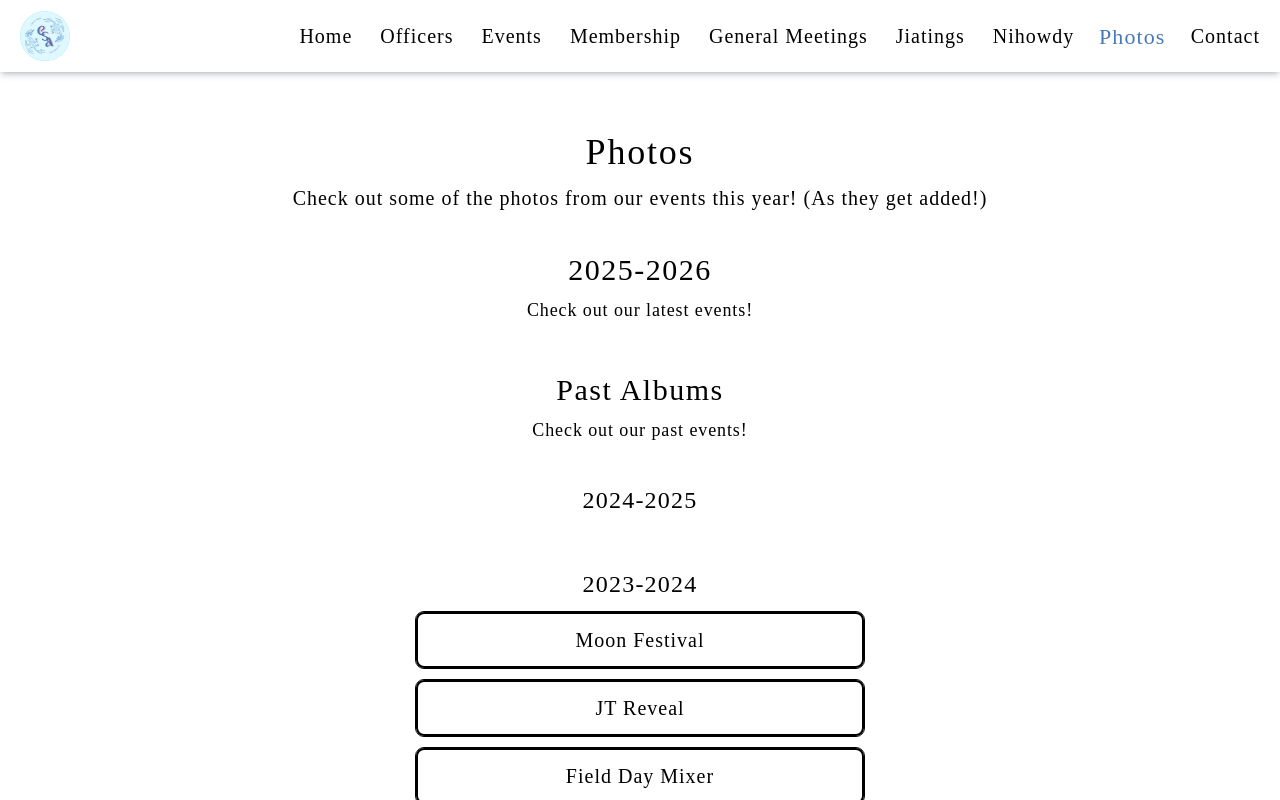
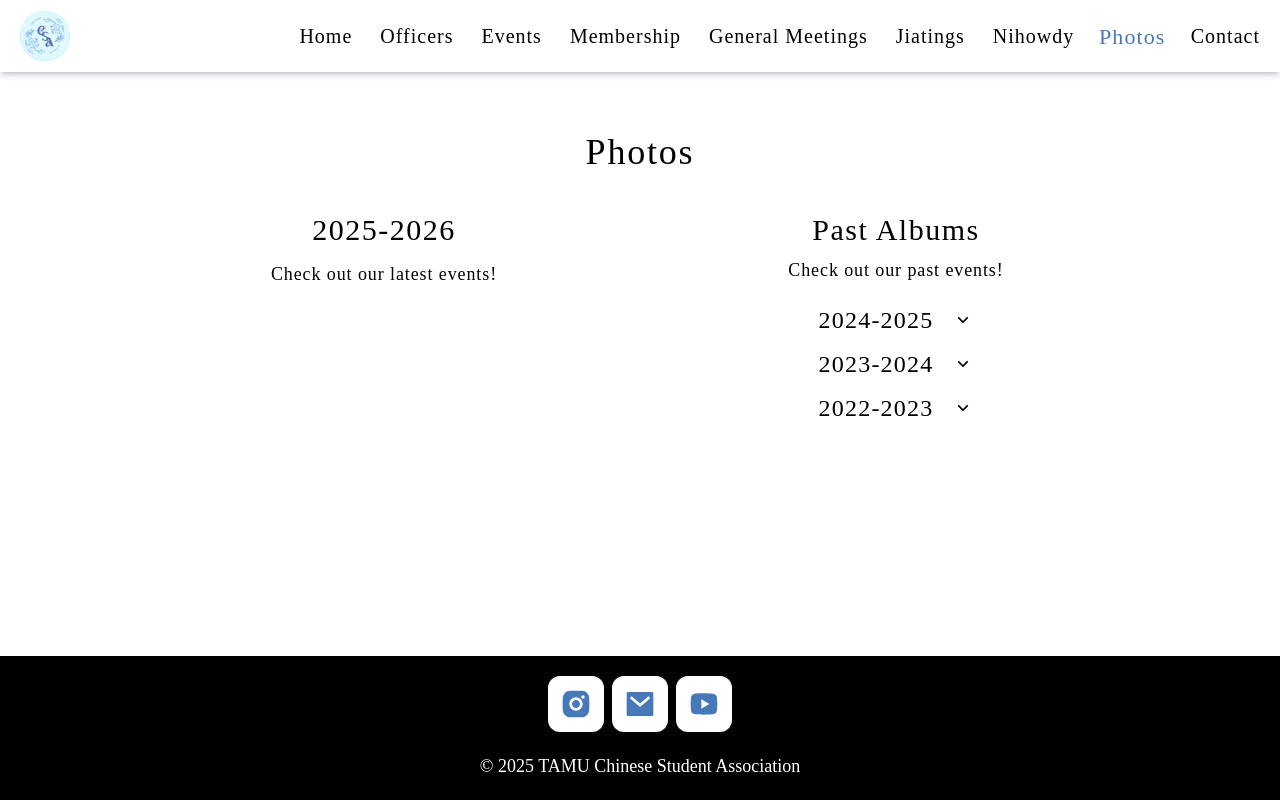
Before and after one commit to tamucsa/website, a Next.js app: page /photos in a window 1280 px wide. Built offline with nearby package versions, Linux system fonts and the light colour scheme; a web font is replaced by a local one.

Commit message:
photos page is looking p nice

```diff
--- /dev/null
+++ b/src/app/components/photos/PastYearSection.tsx
@@ -0,0 +1,70 @@
+"use client";
+import YearAlbumSection from "@/app/components/photos/YearAlbumSection";
+import { AlbumList2022_23 } from "@/content/albums/2022-23";
+import { AlbumList2023_24 } from "@/content/albums/2023-24";
+import { AlbumList2024_25 } from "@/content/albums/2024-25";
+
+import React, { useState } from "react";
+import { RiArrowDownSLine, RiArrowUpSLine} from "react-icons/ri";
+import classNames from "classnames";
+
+interface PastYearSectionProps {
+    // Optional className for additional styling
+    className?: string;
+    // Whether the section is toggable
+    toggable: boolean;
+}
+
+export default function PastYearSection({ className, toggable }: PastYearSectionProps) {
+    // if useState is !toggable
+    //     toggable = true -> closed by default with toggle button
+    //     toggable = false -> always visible
+    // if useState is true
+    //    toggable = true -> open by default with toggle button
+    //    toggable = false -> always visible
+    const [isVisible, setIsVisible] = useState(true);
+
+    const toggleVisibility = () => {
+        setIsVisible(!isVisible);
+    };
+
+    return (
+        <div className={`flex flex-col items-center gap-5 ${className}`}>
+            {/* Header */}
+            <div className="flex flex-col items-center gap-2">
+                {/* Title and Toggle Button */}
+                <div className="flex flex-row gap-5">
+                    <h2 className="font-primary tracking-wider text-2xl md:text-3xl">Past Albums</h2>
+                    <button onClick={toggleVisibility} className={classNames(
+                        "items-center gap-3", {
+                            "flex": toggable,
+                            "hidden": !toggable
+                        })}>
+                        {isVisible ? (
+                            <>
+                                <RiArrowUpSLine className="text-xl" />
+                            </>
+                        ) : (
+                            <>
+                                <RiArrowDownSLine className="text-xl" />
+                            </>
+                        )}
+                    </button>
+                </div>
+                <p className="font-secondary tracking-wider text-base md:text-lg">Check out our past events!</p>
+            </div>
+            {/* Album Sections */}
+            <div className={classNames(
+                        "flex flex-col items-center gap-3", {
+                            "flex": isVisible,
+                            "hidden": !isVisible
+                        })}>
+                <YearAlbumSection year="2024-2025" thisYear={false} albumList={AlbumList2024_25} />
+                <YearAlbumSection year="2023-2024" thisYear={false} albumList={AlbumList2023_24} />
+                <YearAlbumSection year="2022-2023" thisYear={false} albumList={AlbumList2022_23} />
+            </div>
+        </div>
+
+    );
+}
+{/*${isVisible ? "flex" : "hidden"}*/}
--- /dev/null
+++ b/src/app/components/photos/YearAlbumSection.tsx
@@ -0,0 +1,72 @@
+"use client";
+import { Album } from "@/utils/types";
+import AlbumLinkButton from "@/app/components/photos/AlbumLinkButton";
+
+import React, { useState } from "react";
+import { RiArrowDownSLine, RiArrowUpSLine} from "react-icons/ri";
+import classNames from "classnames";
+
+interface YearAlbumSectionProps {
+    // List of albums for the year
+    albumList: Album[];
+    // Year of the albums
+    year: string;
+    // Whether this is the current year
+    thisYear: boolean;
+    // Optional className for additional styling
+    className?: string;
+}
+
+export default function YearAlbumSection({ albumList, year, thisYear, className }: YearAlbumSectionProps) {
+    // This year -> no toggle button, always visible
+    // Past years -> toggle button to show/hide albums, default to hidden
+    const [isVisible, setIsVisible] = useState(thisYear);
+
+    const toggleVisibility = () => {
+        setIsVisible(!isVisible);
+    };
+
+    return (
+        <div className={`flex flex-col items-center gap-3 ${className}`}>
+            {/* Year Title and Toggle Button */}
+            <div className="flex flex-row gap-5">
+                <h3 className={classNames(
+                    "font-primary tracking-wider", {
+                        "text-xl md:text-2xl": !thisYear,
+                        "text-2xl md:text-3xl": thisYear
+                    })}>{year}</h3>
+                <button onClick={toggleVisibility} className={classNames(
+                    "items-center gap-3", {
+                        "flex": !thisYear,
+                        "hidden": thisYear
+                    })}>
+                    {isVisible ? (
+                        <>
+                            <RiArrowUpSLine className="text-xl" />
+                        </>
+                    ) : (
+                        <>
+                            <RiArrowDownSLine className="text-xl" />
+                        </>
+                    )}
+                </button>
+            </div>
+            <p className={classNames(
+                "font-secondary tracking-wider text-base md:text-lg", {
+                    "hidden": !thisYear,
+                })}>Check out our latest events!
+            </p>
+            {/* Album List */}
+            <div className={classNames(
+                "flex-col gap-3", {
+                    "flex": isVisible,
+                    "hidden": !isVisible,
+                    "mb-5": !thisYear,
+                })}>
+                {albumList.map((album) => (
+                    <AlbumLinkButton key={album.url} album={album} className="w-full text-lg md:text-xl" />
+                ))}
+            </div>
+        </div>
+    );
+}
--- a/src/app/photos/page.tsx
+++ b/src/app/photos/page.tsx
@@ -1,67 +1,26 @@
+import PastYearSection from "@/app/components/photos/PastYearSection";
+import YearAlbumSection from "@/app/components/photos/YearAlbumSection";
+import { AlbumList2025_26 } from "@/content/albums/2025-26";
+
 import { Metadata } from "next";
-import AlbumLinkButton from "@/app/components/photos/AlbumLinkButton";
-import { AlbumList2022_23 } from "@/content/albums/2022-23";
-import { AlbumList2023_24 } from "@/content/albums/2023-24";
-import { AlbumList2024_25 } from "@/content/albums/2024-25";
-import { AlbumList2025_26 } from "@/content/albums/2025-26";
 
 const PhotosPage = () => {
     return (
         <div className='flex flex-col items-center gap-5 md:gap-10 px-20 md:px-0'>
           <header className="flex flex-col text-center mt-10 md:mt-15 gap-3">
             <h1 className="font-primary tracking-wider text-3xl md:text-4xl">Photos</h1>
-            <p className="font-secondary tracking-wider text-base md:text-xl">Check out some of the photos from our events this year! (As they get added!)</p>
+            {/* <p className="font-secondary tracking-wider text-base md:text-xl">Check out some of the photos from our events this year! (As they get added!)</p> */}
           </header>
 
-          {/* Button list of photo albums */} {/* Replace 'hidden' with 'flex' to show any section */}
-          <main className="flex flex-col w-full md:w-lg items-center justify-center gap-5 md:gap-10 mb-10 md:mb-15">
-            {/* 2025-2026 Albums */}
-            <div className="flex flex-col items-center gap-2">
-              <h2 className="font-primary tracking-wider text-2xl md:text-3xl">2025-2026</h2>
-              <p className="font-secondary tracking-wider text-base md:text-lg">Check out our latest events!</p>
-              <div className="flex flex-col gap-3">
-                {AlbumList2025_26.map((album) => (
-                  <AlbumLinkButton key={album.url} album={album} className="w-full text-lg md:text-xl" />
-                ))}
-              </div>
-
-            </div>
-            {/* Past Album Section */}
-            <div className="flex flex-col items-center gap-10">
-              {/* Title */}
-              <div className="flex flex-col items-center gap-2">
-                <h2 className="font-primary tracking-wider text-2xl md:text-3xl">Past Albums</h2>
-                <p className="font-secondary tracking-wider text-base md:text-lg">Check out our past events!</p>
-              </div>
-              {/* 2024-2025 Albums */}
-              <div className="flex flex-col items-center gap-3">
-                <h3 className="font-primary tracking-wider text-xl md:text-2xl">2024-2025</h3>
-                <div className="flex flex-col gap-3">
-                  {AlbumList2024_25.map((album) => (
-                    <AlbumLinkButton key={album.url} album={album} className="w-full text-lg md:text-xl" />
-                  ))}
-                </div>
-              </div>
-              {/* 2023-2024 Albums */}
-              <div className="flex flex-col items-center gap-3">
-                <h3 className="font-primary tracking-wider text-xl md:text-2xl">2023-2024</h3>
-                <div className="flex flex-col gap-3">
-                  {AlbumList2023_24.map((album) => (
-                    <AlbumLinkButton key={album.url} album={album} className="w-full text-lg md:text-xl" />
-                  ))}
-                </div>
-              </div>
-              {/* 2022-2023 Albums */}
-              <div className="flex flex-col items-center gap-3">
-                <h3 className="font-primary tracking-wider text-xl md:text-2xl">2022-2023</h3>
-                <div className="flex flex-col gap-3">
-                  {AlbumList2022_23.map((album) => (
-                    <AlbumLinkButton key={album.url} album={album} className="w-full text-lg md:text-xl" />
-                  ))}
-                </div>
-              </div>
-            </div>
-            {/* <AlbumLinkButton album={{ title: "Event Name (MM/DD/YYYY)", url: "" }} className="w-full text-lg md:text-xl" /> */}
+          {/* Button list of photo albums */}
+          <main className="w-full max-w-5xl mx-auto flex flex-col md:flex-row gap-8 mb-10 md:mb-16 px-4">
+            <YearAlbumSection
+              year="2025-2026"
+              thisYear={true}
+              albumList={AlbumList2025_26}
+              className="flex-1"
+            />
+            <PastYearSection className="flex-1" toggable={false}/>
           </main>
         </div>
     );
```
